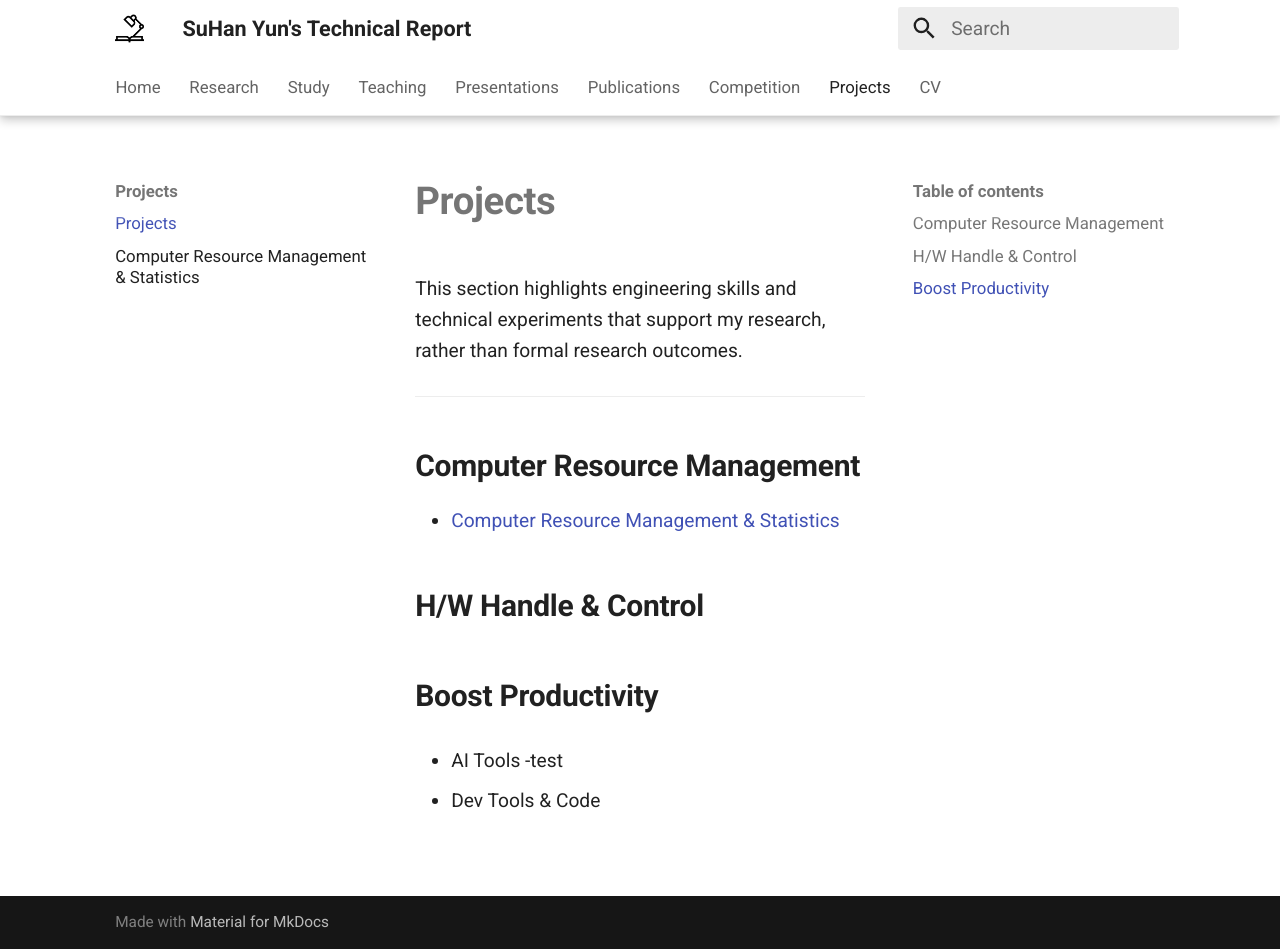
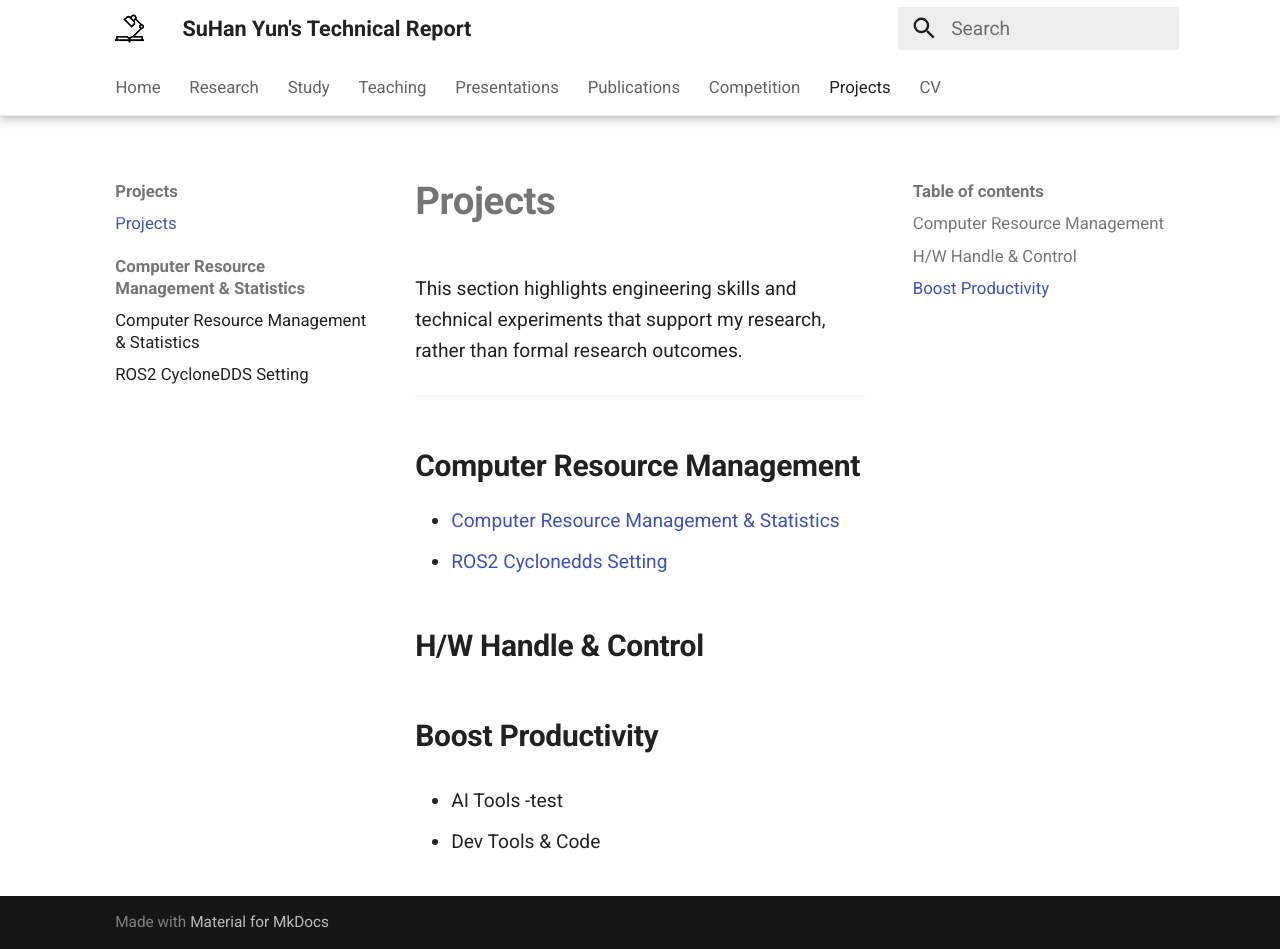
Before and after one commit to YSH-research/YSH-research.github.io, an MkDocs documentation site: the page built from docs/Project/projects.md, in a window 1280 px wide and 949 px high. Built offline with MkDocs 1.6.1 and Material for MkDocs 9.7.7, drawn with Linux system fonts in a browser that asks for light colours.

Commit message:
Changed _ projects.md

```diff
--- a/docs/Project/projects.md
+++ b/docs/Project/projects.md
@@ -7,6 +7,7 @@ This section highlights engineering skills and technical experiments that suppor
 ## **Computer Resource Management**
 
 - [Computer Resource Management & Statistics](Computer-Resource-Management/computer-resource-management.md)
+- [ROS2 Cyclonedds Setting](Computer-Resource-Management/ROS2-cyclonedds-setting.md)
 
 ## **H/W Handle & Control**
 
--- a/mkdocs.yml
+++ b/mkdocs.yml
@@ -50,5 +50,7 @@ nav:
   - Competition: competition.md
   - Projects:
       - Project/projects.md
-      - Computer Resource Management & Statistics: Project/Computer-Resource-Management/computer-resource-management.md
+      - Computer Resource Management & Statistics:
+          - Project/Computer-Resource-Management/computer-resource-management.md
+          - ROS2 CycloneDDS Setting: Project/Computer-Resource-Management/ROS2-cyclonedds-setting.md
   - CV: cv.md
```
